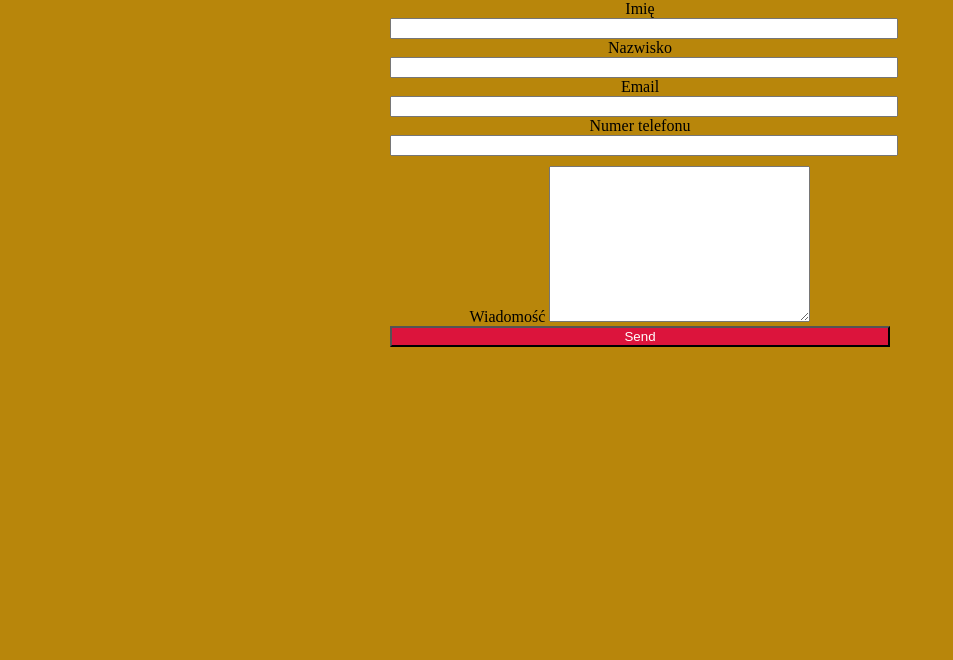
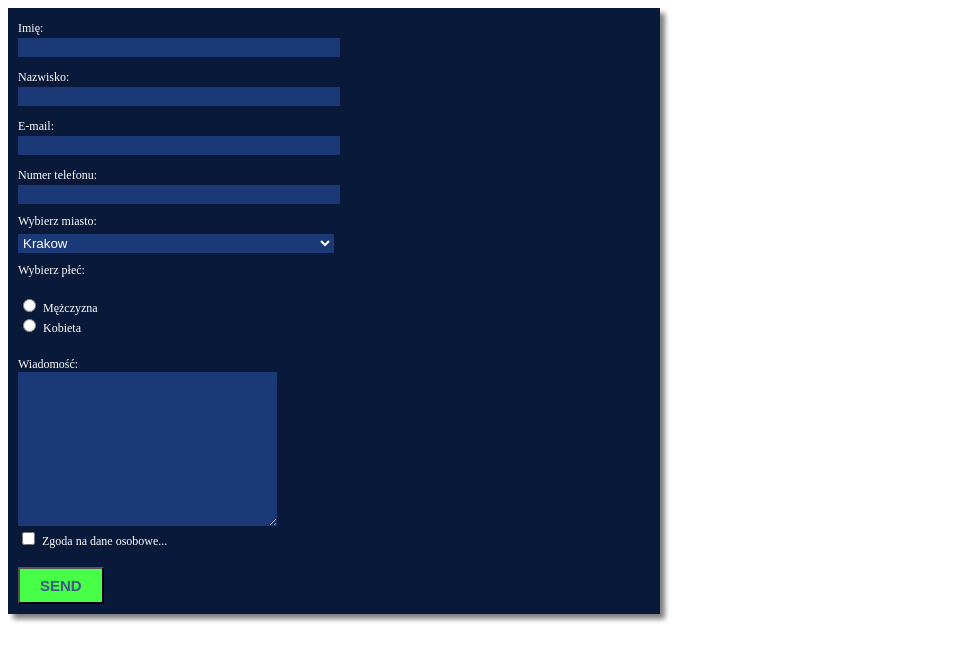
Before and after one commit to achtenAndy/achtenAndy.github.io, a plain HTML site: page index.html in a window 1280 px wide. Shown: the whole page, without its empty margins (0-953 px from the left). Drawn offline with Linux system fonts and the light colour scheme.

Commit message:
projekt formularza

```diff
--- a/index.html
+++ b/index.html
@@ -3,52 +3,52 @@
 <head>
     <meta charset="UTF-8">
     <title>Document</title>
-    <link rel="stylesheet" href="style.css">
+    <link rel="stylesheet" href="style2.css">
+    <link href="https://fonts.googleapis.com/css?family=PT+Sans" rel="stylesheet">
 </head>
 <body>
-<!--
-    <form action="">
-        <label for="text">wpisz tekst:</label>
-        <input type="text" name="text" placeholder="wpisz tutaj tekst"><br/>
 
-        <label for="number">wpisz liczbe</label>
-        <input type="number" name="" placeholder="numery">
-         <br/>
-
-        <label for="password">wpisz haslo</label>
-        <input type="password"><br/>
-
-
-        <label for="textarea">przeslij wiadomosc</label>
-        <textarea name="" id="" cols="30" rows="10" maxlength="1"></textarea> <br/>
-
-        <select name="" id="">
-            <option value="Opcja 1">Opcja 1</option>
-            <option value="Opcja 2">Opcja 2</option>
-            <option value="Opcja 3">Opcja 3</option>
-        </select>
-        <br/>
-        <button type="button">Prześlij</button>
-    </form>
--->
 
 <form action="https://formspree.io/edi779@gmail.com" method="POST">
 
-    <label for="text">Imię</label>
-    <input type="text" name="name">
+    <label for="imie">Imię:</label><br/>
+    <input id="imie" class="input" type="text" name="name"><br/>
 
-    <label for="text">Nazwisko</label>
-    <input type="text" name="name">
+    <label for="nazwisko">Nazwisko:</label><br/>
+    <input id="nazwisko" class="input" type="text" name="name"><br/>
 
-    <label for="text">Email</label>
-    <input type="email" name="_replyto">
+    <label for="email">E-mail:</label><br/>
+    <input id="email" class="input" type="email" name="_replyto"><br/>
 
-    <label for="number">Numer telefonu</label>
-    <input type="number">
+    <label for="number">Numer telefonu:</label><br/>
+    <input id="number" class="input" type="number"><br/>
+    <p>Wybierz miasto:</p>
 
-    <label class="textarea" for="textarea">Wiadomość</label>
-    <textarea name="" id="" cols="30" rows="10" maxlength="100"></textarea>
+    <select name="options" id="opcje">
+        <option value="value1">Krakow</option>
+        <option value="value2">Warszawa</option>
+        <option value="value3">Gdańsk</option>
+    </select><br/>
 
+
+    <p>Wybierz płeć:</p><br/>
+    <input id="mezczyzna" class="radio" type="radio" name="radAnswer">
+    <label for="mezczyzna">Mężczyzna</label><br/>
+    <input id="kobieta" class="radio" type="radio" name="radAnswer">
+    <label for="kobieta">Kobieta</label><br/>
+
+    <br/>
+
+
+    <label class="textarea" for="area">Wiadomość:</label><br/>
+    <textarea name="textarea" id="area" cols="30" rows="10" maxlength="100"></textarea><br/>
+
+
+    <input id="zgoda" type="checkbox">
+    <label for="zgoda">Zgoda na dane osobowe...</label><br/>
+
+
+    <br/>
     <input class="submit" type="submit" value="Send">
 
 
--- /dev/null
+++ b/style2.css
@@ -0,0 +1,60 @@
+p {
+    margin : 0;
+    color: #fff;
+    font-size: 12px;
+}
+
+form {
+    background-color: #091939;
+    width:50%;
+    padding: 10px 10px 10px 10px;
+    box-shadow: 5px 5px 5px gray;
+}
+
+label {
+    color:#fff;
+    font-size: 12px;
+}
+
+input[type="text"],
+input[type="number"],
+input[type="email"]{
+    background-color: #1c3977;
+    border: 1px solid transparent;
+    margin-top: 2px;
+    margin-bottom: 10px;
+    width: 50%;
+}
+
+input:focus {
+    background-color: #425889;
+    border: white 1px solid;
+    outline: none;
+}
+
+select {
+    width: 50%;
+    margin-bottom: 10px;
+    margin-top: 5px;
+    background-color: #1c3977;
+    color: #fff;
+    border: 1px solid transparent;
+}
+.submit {
+    background-color: #46ff46;
+    color: #425889;
+    text-transform: uppercase;
+    font-size: 15px;
+    font-weight: 600;
+    padding: 8px 20px 8px 20px;
+}
+
+#zgoda {
+    margin-top: 2px;
+}
+
+#area {
+    background-color: #1c3977;
+
+    border: none;
+}
```
